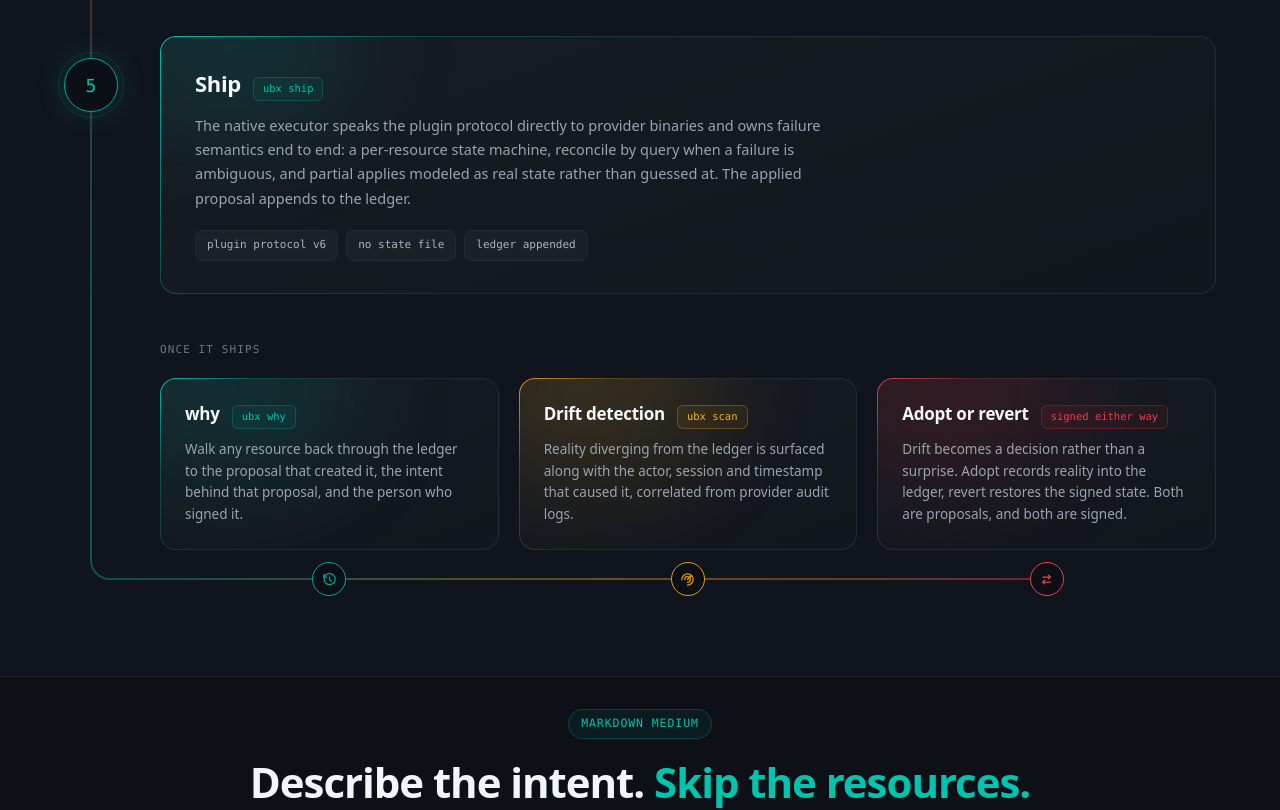
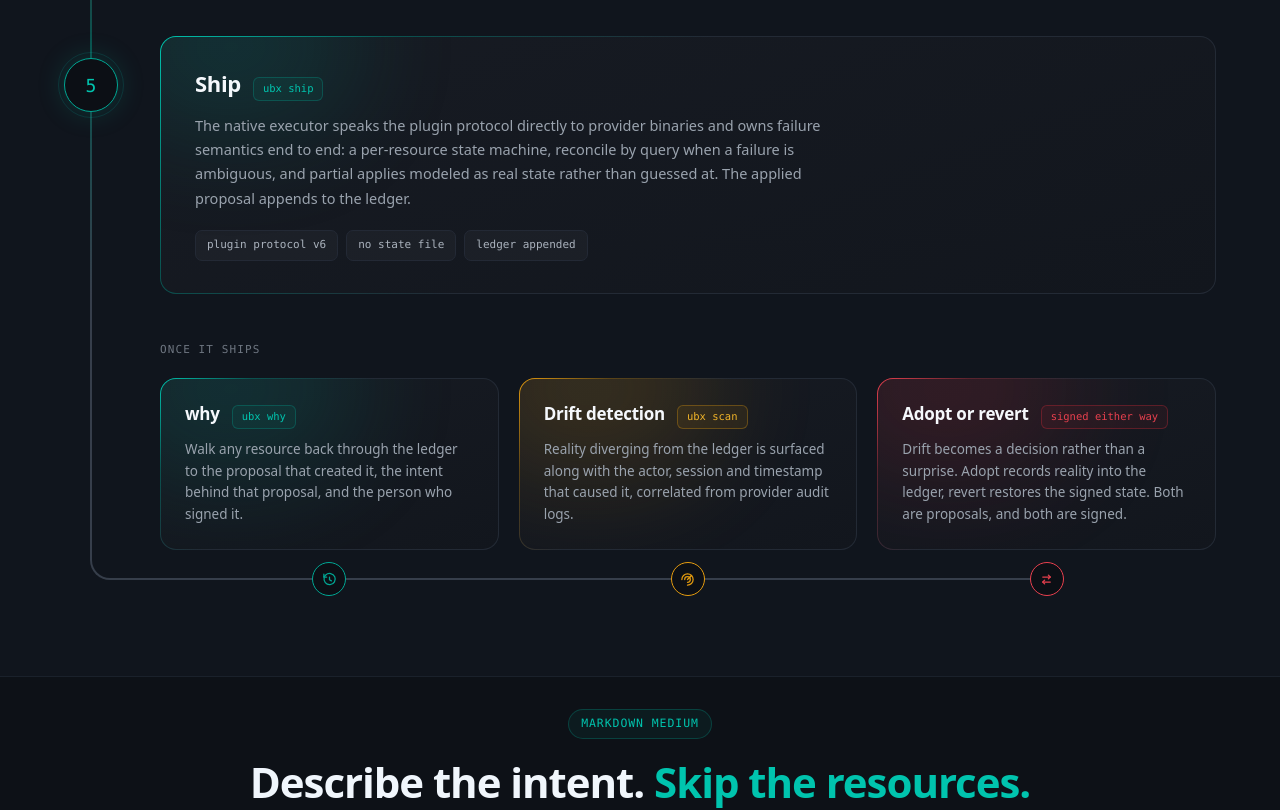
Before and after one commit to Ubiquex/ubiquex-web, a Next.js app: page / in a window 1280 px wide. Shown: the part 3315-4125 px from the top of the page. Built offline with nearby package versions, Linux system fonts and the light colour scheme.

Commit message:
timeline: land the rail gradient on its nodes, neutral branch past step 5

```diff
--- a/app/globals.css
+++ b/app/globals.css
@@ -245,6 +245,19 @@ body {
  * the step sets, following the pattern MediumsSection established with
  * --accent: --step (base), --step-bright (text), --step-glow, --step-bloom.
  */
+/*
+ * The five stops are placed where the five nodes actually sit, measured down
+ * the rail: 0, 18, 44, 71 and 86 percent. They held at 0/26/52/76/100 before,
+ * which put step 5's node at 88 percent -- halfway between the red stop and
+ * the green one, so it rendered a muddy grey rather than Ship's green. The
+ * measured positions move by under two percent between 375px and 1600px, so
+ * one set of stops lands each step in its own colour at every width.
+ *
+ * Past step 5 the sequence is over, so the gradient resolves into the neutral
+ * the post-ship branch is drawn in. #6b778b at this layer's .42 opacity is the
+ * same composite as --branch below, which is what the tail, the elbow and the
+ * horizontal rail all use: the handoff at the end of the ol is seamless.
+ */
 .rail::before {
   content: "";
   position: absolute;
@@ -252,10 +265,11 @@ body {
   opacity: 0.42;
   background: linear-gradient(
     #e49b0f 0%,
-    #6d3bc4 26%,
-    #1c39bb 52%,
-    #cc2936 76%,
-    #00a693 100%
+    #6d3bc4 18%,
+    #1c39bb 44%,
+    #cc2936 71%,
+    #00a693 86%,
+    #6b778b 100%
   );
 }
 
@@ -398,33 +412,50 @@ body {
 /*
  * Post-ship group: three ongoing operations hanging off the rail below step 5.
  *
+ * Everything structural here is drawn in one neutral. The five steps are a
+ * sequence and earn a gradient; these three are not, and continuing the
+ * gradient through them would say they were steps six to eight. The colour
+ * lives in the three nodes instead.
+ */
+:root {
+  --branch: rgba(107, 119, 139, 0.42);
+}
+
+/*
+ * The tail carries the line from the end of the steps down to the elbow, so
+ * the run from step 1 to the horizontal rail is unbroken. It is scoped to the
+ * group and the gradient rail is scoped to the ol, which is what keeps the
+ * gradient on the steps: the two boxes meet exactly at the boundary between
+ * them, and both start neutral and end neutral there.
+ *
+ * Below 860px there is no elbow, so it runs to the group's own bottom, which
+ * is the last card's bottom: the grid is the last child and the group has no
+ * bottom padding, so it stops there rather than overshooting.
+ */
+.rail-tail {
+  background: var(--branch);
+}
+
+/*
  * The elbow is a bordered box rather than an SVG. Only its left and bottom
  * borders are drawn, and the bottom-left radius supplies the curve, so the
  * corner scales with the container instead of depending on fixed coordinates
  * that would break when the cards reflow.
+ *
+ * It is exactly as tall as its own radius, so it is nothing but the curve: the
+ * tail above supplies the straight vertical, and the two meet without the
+ * doubled, darker patch that overlapping semi-transparent strokes would show.
  */
 .post-elbow {
-  border-left: 2px solid rgba(0, 166, 147, 0.42);
-  border-bottom: 2px solid rgba(0, 166, 147, 0.42);
+  border-left: 2px solid var(--branch);
+  border-bottom: 2px solid var(--branch);
   border-top: 0;
   border-right: 0;
   border-bottom-left-radius: 20px;
 }
 
-/* Both rails carry the same treatment as the vertical one: a muted gradient
-   through the three card accents, at the rail's .42 opacity. */
-.post-rail-h::before,
-.post-rail-v::before {
-  content: "";
-  position: absolute;
-  inset: 0;
-  opacity: 0.42;
-}
-.post-rail-h::before {
-  background: linear-gradient(90deg, #00a693 0%, #e49b0f 52%, #e8404e 100%);
-}
-.post-rail-v::before {
-  background: linear-gradient(#00a693 0%, #e49b0f 52%, #e8404e 100%);
+.post-rail-h {
+  background: var(--branch);
 }
 
 /* Smaller than the numbered step nodes, and carrying an icon rather than a
--- a/components/ui/TimelineSection.tsx
+++ b/components/ui/TimelineSection.tsx
@@ -378,7 +378,7 @@ export function TimelineSection() {
 
         <ol className="relative mt-[42px] list-none pl-[52px] min-[860px]:mt-[66px] min-[860px]:pl-24">
           {/* The rail. Its gradient and travelling pulse live in globals.css. */}
-          <div className="rail absolute top-[30px] bottom-0 left-[15px] w-[2px] overflow-hidden rounded min-[860px]:left-[26px]">
+          <div className="rail absolute top-[30px] bottom-0 left-[15px] w-[2px] overflow-hidden min-[860px]:left-[26px]">
             <div className="rail-pulse" />
           </div>
 
@@ -424,34 +424,47 @@ export function TimelineSection() {
         </ol>
 
         {/*
-         * The post-ship group. The vertical rail runs on past step 5, elbows
+         * The post-ship group. The line runs on past step 5, elbows
          * left-to-horizontal, and the three nodes sit on that horizontal rail.
+         *
+         * Padding rather than margin on the top edge, so the group's box
+         * starts exactly where the ol's ends and the tail below picks the line
+         * up with nothing between them.
          *
          * Geometry, in the group's own coordinate space (its padding-left
          * matches the ol's, so the cards align with the step cards and the
-         * rail sits outside them at x 26 to 28):
-         *   - the elbow's left border occupies x 26 to 28, continuing the
-         *     vertical rail exactly; its 20px radius means the curve ends at
-         *     x 46 and its bottom border runs on to its own right edge, x 70
-         *   - the horizontal rail starts at x 70, so the two abut with neither
-         *     a gap nor an overlapping (and so doubly opaque) 2px
-         *   - both are pinned to bottom 16px. The grid is the last child and
-         *     the wrapper has no bottom padding, so that offset resolves to
-         *     the same line for the elbow (in the wrapper) and the rail (in
-         *     the grid)
+         * line sits outside them at x 26 to 28):
+         *   - the tail occupies x 26 to 28, the same column as the ol's rail,
+         *     so there is no sideways jog where one hands over to the other
+         *   - the elbow is 20px tall with a 20px radius, so it is only the
+         *     curve. Its left border occupies the same x 26 to 28 and its top
+         *     edge sits at bottom 36px, which is where the tail stops: they
+         *     abut rather than overlap, and two semi-transparent strokes never
+         *     stack into a darker patch
+         *   - the curve ends at x 46 and the elbow's bottom border runs on to
+         *     its own right edge, x 70, where the horizontal rail starts
+         *   - elbow and horizontal rail are both pinned to bottom 16px. The
+         *     grid is the last child and the group has no bottom padding, so
+         *     that offset resolves to the same line for the elbow (in the
+         *     group) and the rail (in the grid)
          *   - a 34px node at bottom 0 of a wrapper padded 46px has its centre
          *     17px up, which is the rail's centre line
          */}
         <div className="relative pt-9 pl-[52px] min-[860px]:pt-12 min-[860px]:pl-24">
-          {/* Desktop only: the corner. A bordered box, so it survives reflow. */}
+          {/*
+           * The line, continued. Above 860px it stops 36px up: the elbow below
+           * is 20px tall and pinned 16px up, so the tail ends exactly where the
+           * curve begins. Below 860px there is no elbow and it runs to the
+           * group's bottom, which is the last card's bottom.
+           */}
           <div
-            className="post-elbow absolute top-0 bottom-[16px] left-[26px] hidden w-[44px] min-[860px]:block"
+            className="rail-tail absolute top-0 bottom-0 left-[15px] w-[2px] min-[860px]:bottom-[36px] min-[860px]:left-[26px]"
             aria-hidden="true"
           />
 
-          {/* Mobile only: the rail carries straight on down through the cards. */}
+          {/* Desktop only: the corner. A bordered box, so it survives reflow. */}
           <div
-            className="post-rail-v absolute top-0 bottom-0 left-[15px] w-[2px] overflow-hidden rounded min-[860px]:hidden"
+            className="post-elbow absolute bottom-[16px] left-[26px] hidden h-[20px] w-[44px] min-[860px]:block"
             aria-hidden="true"
           />
 
@@ -467,7 +480,7 @@ export function TimelineSection() {
              * as a percentage it stays correct at every width.
              */}
             <li
-              className="post-rail-h absolute bottom-[16px] left-[-26px] right-[calc(16.6667%-6.667px)] hidden h-[2px] overflow-hidden min-[860px]:block"
+              className="post-rail-h absolute bottom-[16px] left-[-26px] right-[calc(16.6667%-6.667px)] hidden h-[2px] min-[860px]:block"
               aria-hidden="true"
             />
 
```
